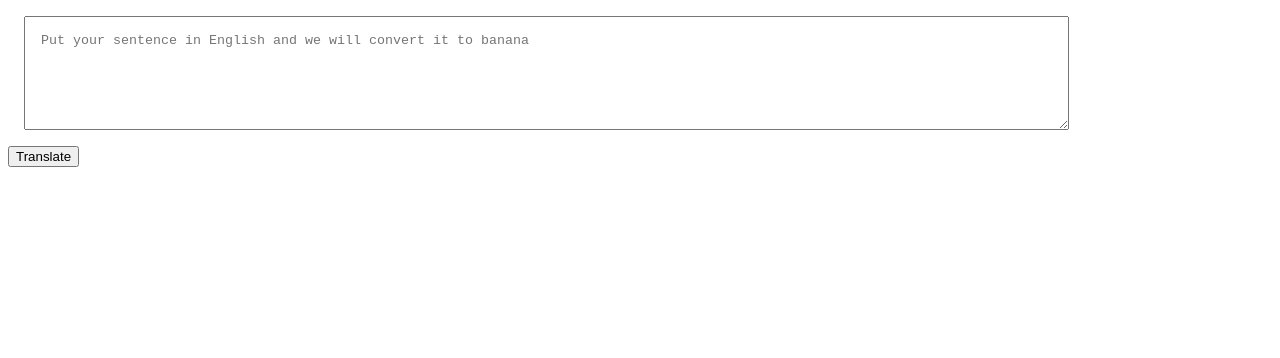
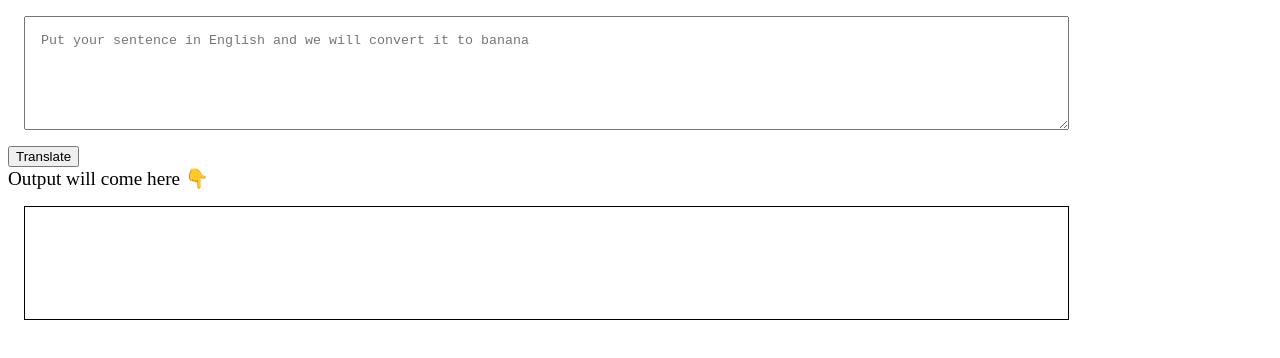
Before and after one commit to jagadish-patil/jp-banana-speak, a plain HTML site: page index.html in a window 1280 px wide. Drawn offline with Linux system fonts and the light colour scheme.

Commit message:
input output processing done

```diff
--- a/app.js
+++ b/app.js
@@ -2,7 +2,10 @@ var btnTranslate = document.querySelector("#btn-translate");
 
 var txtInput = document.querySelector("#txt-input");
 
+var outputDiv = document.querySelector("#output");
+
 btnTranslate.addEventListener("click", function clickEventHandler(){
     console.log("clicked!");
     console.log("input ", txtInput.value);
+    outputDiv.innerText = "welcome " + txtInput.value;
 });
--- a/index.html
+++ b/index.html
@@ -12,6 +12,13 @@
             margin: 1rem;
             padding: 1rem;
         }
+        #output {
+            border: 1px solid black;
+            height: 10vh;
+            width: 80%;
+            margin: 1rem;
+            padding: 1rem;
+        }
     </style>
 </head>
 <body>
@@ -19,6 +26,9 @@
 
     <button id="btn-translate">Translate</button>
 
+    <div style="font-size: larger;">Output will come here 👇</div>
+    <div id="output"></div>
+
     <script src="app.js" type="text/javascript"></script>
 </body>
 </html>
```
